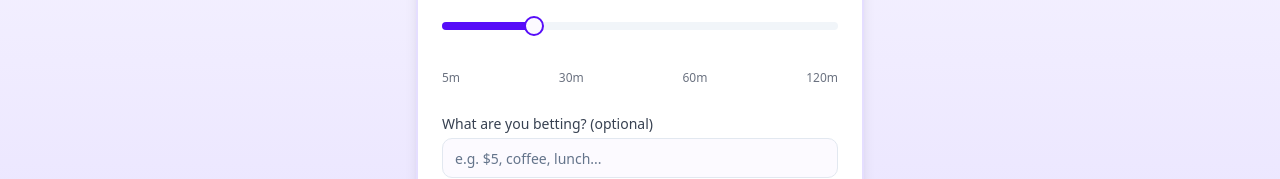
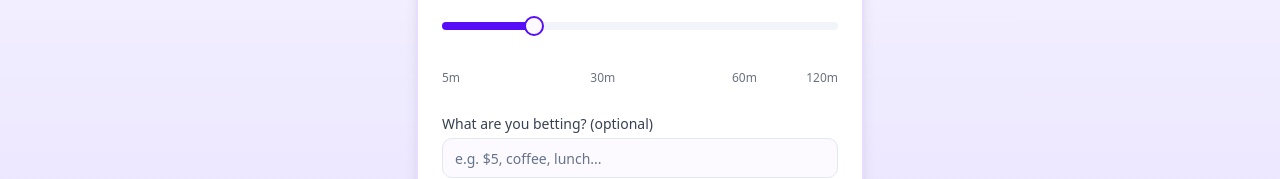
Before and after one commit to takitani-felipe/no-phone-zone-duel, a React (Vite) app: page / in a window 1280 px wide. Shown: the part 428-607 px from the top of the page. Built offline with nearby package versions, Linux system fonts and the light colour scheme.

Commit message:
Fix: Time selector slider styling
Adjust the styling of the time selector slider to match the scale of the other elements.

```diff
--- a/src/components/TimeSelector.tsx
+++ b/src/components/TimeSelector.tsx
@@ -31,10 +31,10 @@ const TimeSelector: React.FC<TimeSelectorProps> = ({ value, onChange }) => {
       />
 
       <div className="flex justify-between text-xs text-gray-500">
-        <span>5m</span>
-        <span>30m</span>
-        <span>60m</span>
-        <span>120m</span>
+        <span className="ml-0">5m</span>
+        <span className="ml-[calc(21.7%-5px)]">30m</span>
+        <span className="ml-[calc(18.3%-5px)]">60m</span>
+        <span className="mr-0">120m</span>
       </div>
     </div>
   );
```
